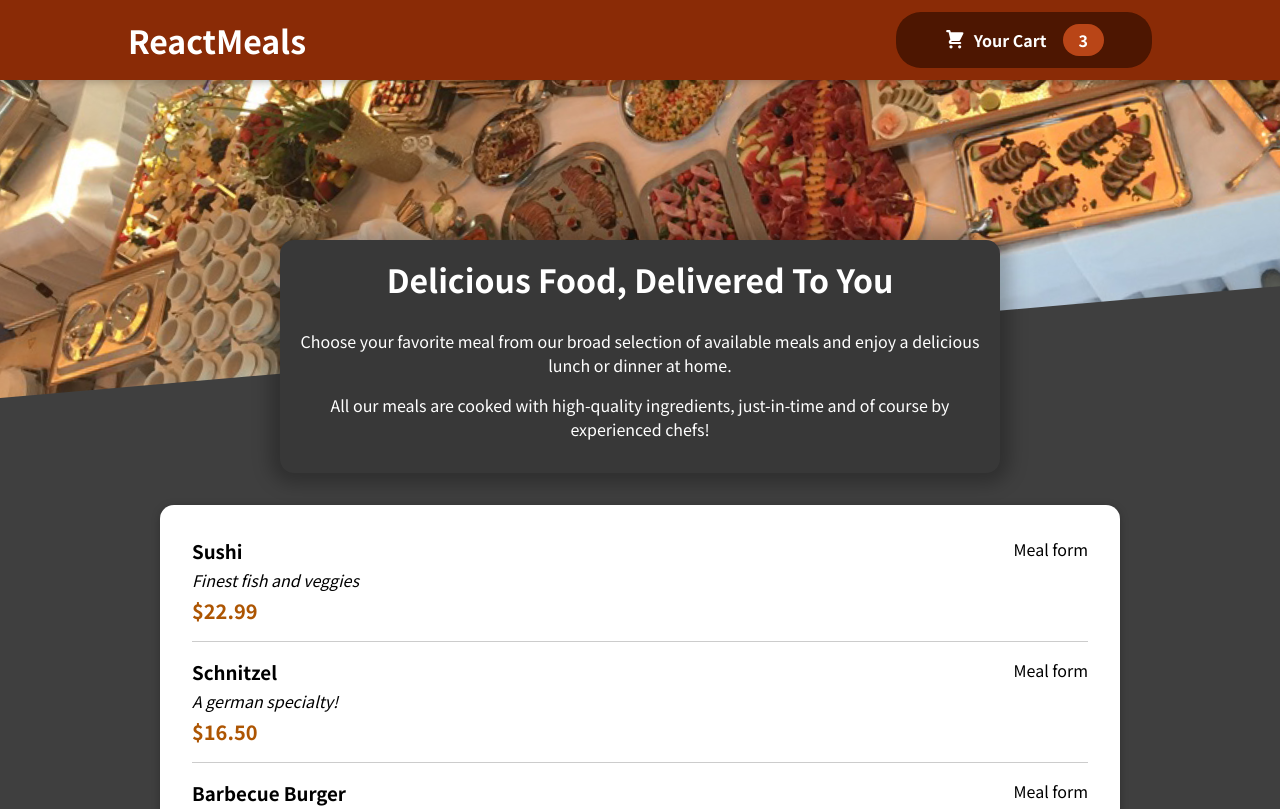
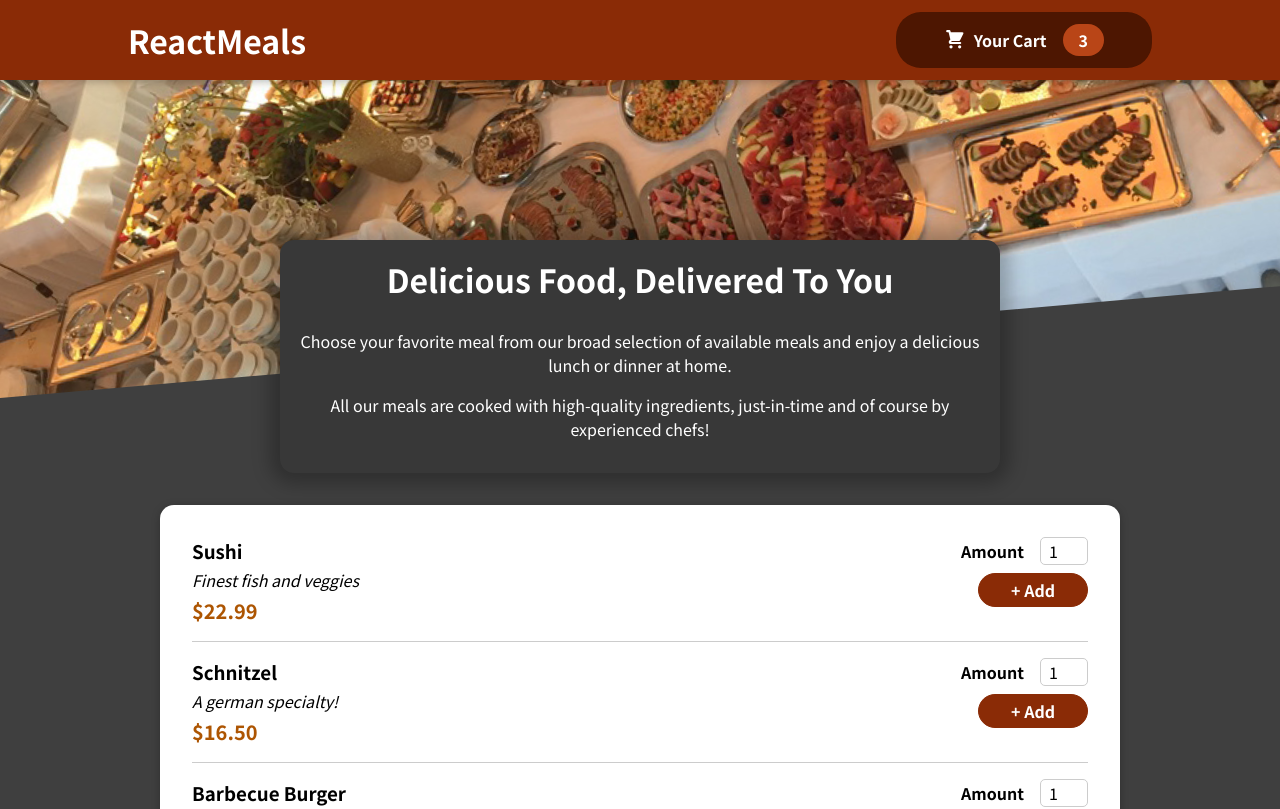
Before and after one commit to Mardiniii/food-app, a React (Create React App) app: page / in a window 1280 px wide. Shown: the top 809 px of the page. Built offline with nearby package versions, Linux system fonts and the light colour scheme.

Commit message:
Create the `MealItemForm` and `Input` Components

```diff
--- a/src/components/Meals/MealItem/MealItem.js
+++ b/src/components/Meals/MealItem/MealItem.js
@@ -1,4 +1,6 @@
 import React from "react";
+
+import MealItemForm from "./MealItemForm";
 
 import classes from "./MealItem.module.css";
 
@@ -12,7 +14,9 @@
         <div className={classes.description}>{props.description}</div>
         <div className={classes.price}>{price}</div>
       </div>
-      <div>Meal form</div>
+      <div>
+        <MealItemForm />
+      </div>
     </li>
   );
 };
--- /dev/null
+++ b/src/components/Meals/MealItem/MealItemForm.js
@@ -0,0 +1,26 @@
+import React from "react";
+
+import Input from "../../UI/Input";
+
+import classes from "./MealItemForm.module.css";
+
+const MealItemForm = (props) => {
+  return (
+    <form className={classes.form}>
+      <Input
+        label="Amount"
+        input={{
+          id: "amount",
+          type: "number",
+          min: "1",
+          max: "5",
+          step: "1",
+          defaultValue: "1",
+        }}
+      ></Input>
+      <button>+ Add</button>
+    </form>
+  );
+};
+
+export default MealItemForm;
--- /dev/null
+++ b/src/components/Meals/MealItem/MealItemForm.module.css
@@ -0,0 +1,20 @@
+.form {
+  text-align: right;
+}
+
+.form button {
+  font: inherit;
+  cursor: pointer;
+  background-color: #8a2b06;
+  border: 1px solid #8a2b06;
+  color: white;
+  padding: 0.25rem 2rem;
+  border-radius: 20px;
+  font-weight: bold;
+}
+
+.form button:hover,
+.form button:active {
+  background-color: #641e03;
+  border-color: #641e03;
+}
--- /dev/null
+++ b/src/components/UI/Input.js
@@ -0,0 +1,14 @@
+import React from "react";
+
+import classes from "./Input.module.css";
+
+const Input = (props) => {
+  return (
+    <div className={classes.input}>
+      <label htmlFor={props.input.id}>{props.label}</label>
+      <input {...props.input} />
+    </div>
+  );
+};
+
+export default Input;
--- /dev/null
+++ b/src/components/UI/Input.module.css
@@ -0,0 +1,18 @@
+.input {
+  display: flex;
+  align-items: center;
+  margin-bottom: 0.5rem;
+}
+
+.input label {
+  font-weight: bold;
+  margin-right: 1rem;
+}
+
+.input input {
+  width: 3rem;
+  border-radius: 5px;
+  border: 1px solid #ccc;
+  font: inherit;
+  padding-left: 0.5rem;
+}
```
